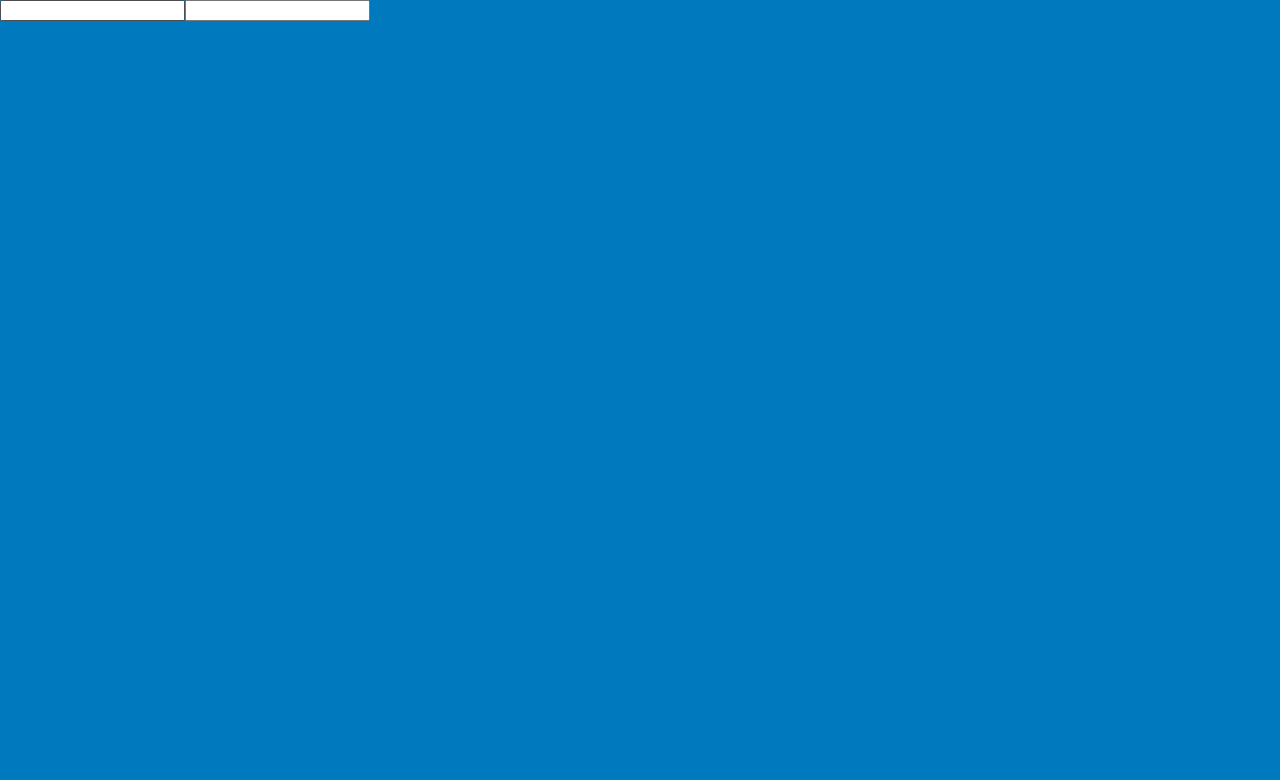
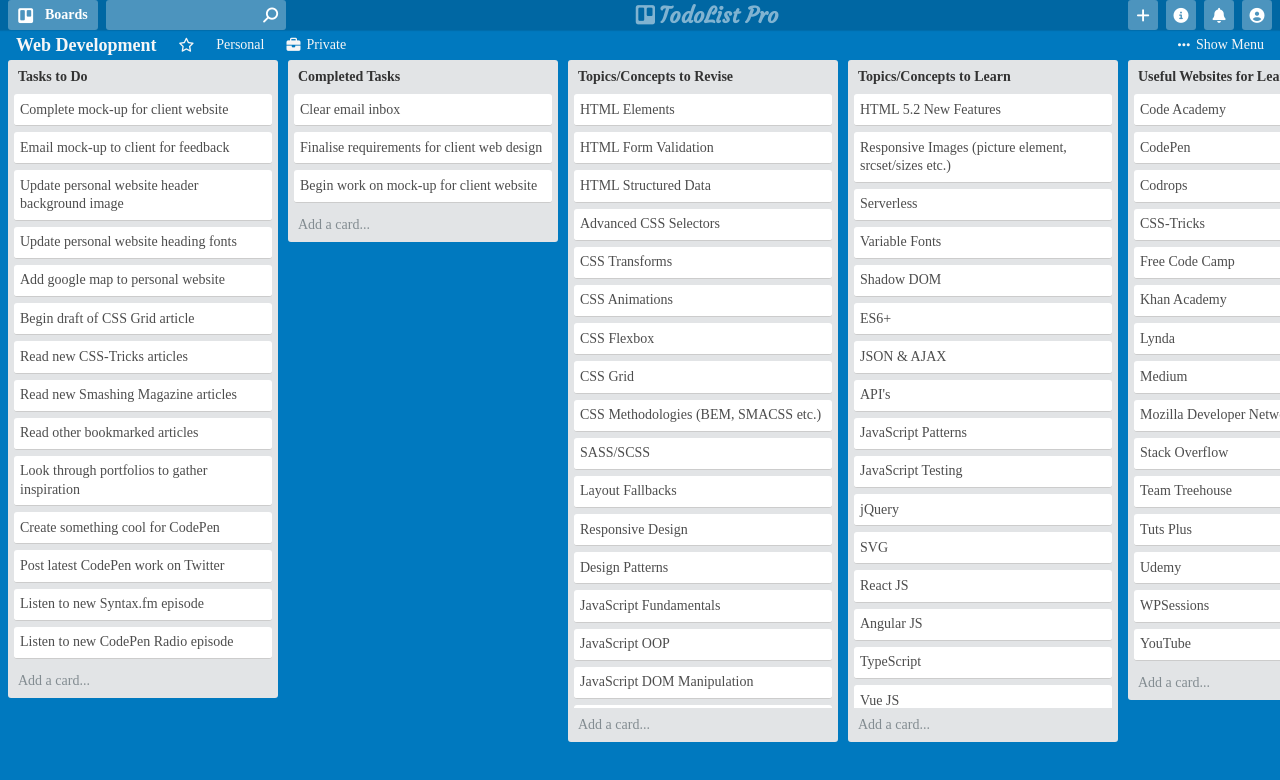
Before and after one commit to devVNduc/FE-Pro-Todolist, a React (Vite) app: page / in a window 1280 px wide. Shown: the top 780 px of the page. Built offline with nearby package versions, Linux system fonts and the light colour scheme.

Commit message:
B1 Create template

```diff
--- a/src/main.jsx
+++ b/src/main.jsx
@@ -3,20 +3,8 @@
 import App from './App.jsx'
 import './index.css'
 
-function Demo(){
-  var [x, setX] = useState("")
-  function onChange(e){
-    setX(e.target.value)
-  }
-
-  return <>
-    <input value={x} onChange={onChange}/>
-    <input value={x} onChange={onChange}/>
-  </>
-}
-
 ReactDOM.createRoot(document.getElementById('root')).render(
   <React.StrictMode>
-    <Demo/>
+    <App/>
   </React.StrictMode>,
 )
```
